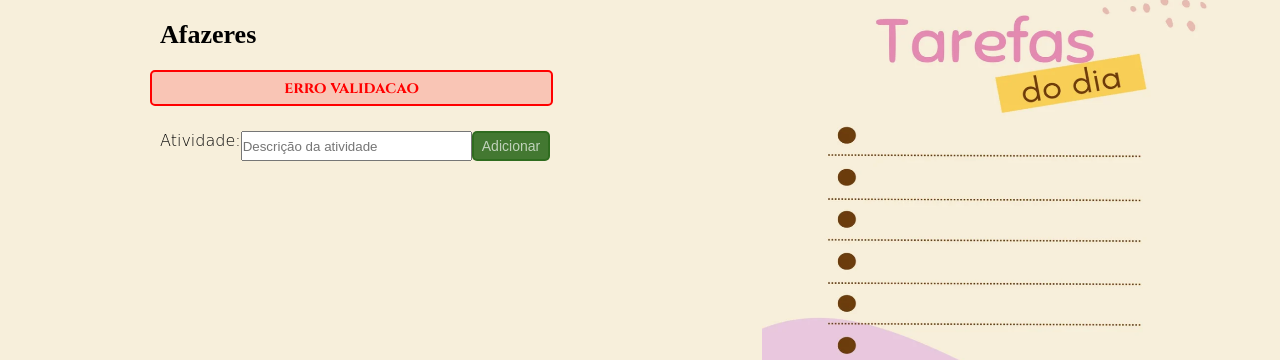
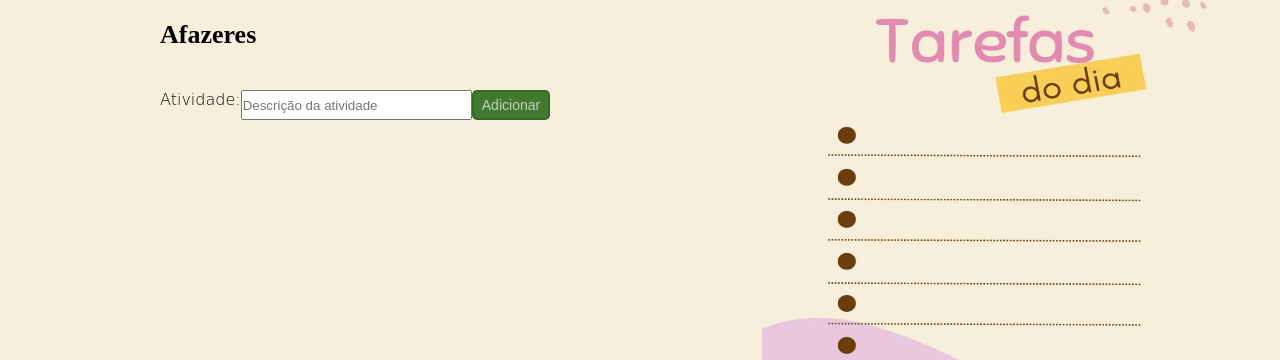
Before and after one commit to redscipher/reds_projs, a PHP site: page / in a window 1280 px wide. Shown: the part 90-450 px from the top of the page. Run offline with PHP 8.4, Linux system fonts and the light colour scheme; some web fonts are replaced.

Commit message:
chore: atualizando leiaute

```diff
--- a/exercicio_jquery/estilos/indexEst.css
+++ b/exercicio_jquery/estilos/indexEst.css
@@ -130,7 +130,7 @@ form button:hover{
 
 .clsValidacao{
     /* nao exibe no comeco */
-    display: block;
+    display: none;
     /* ---------------------- */
     width: 31.5%;
     /* centraliza texto */
--- a/exercicio_jquery/index.html
+++ b/exercicio_jquery/index.html
@@ -28,7 +28,7 @@
         <h2>Afazeres</h2>
          <!-- validacao de erro -->
          <div class="clsValidacao">
-            <h4 id="idMsgValidacao">erro validacao</h4>
+            <h4 id="idMsgValidacao"></h4>
         </div>
         <div class="clsPrincipal">
             <!-- formulario p/ cadastro -->
```
